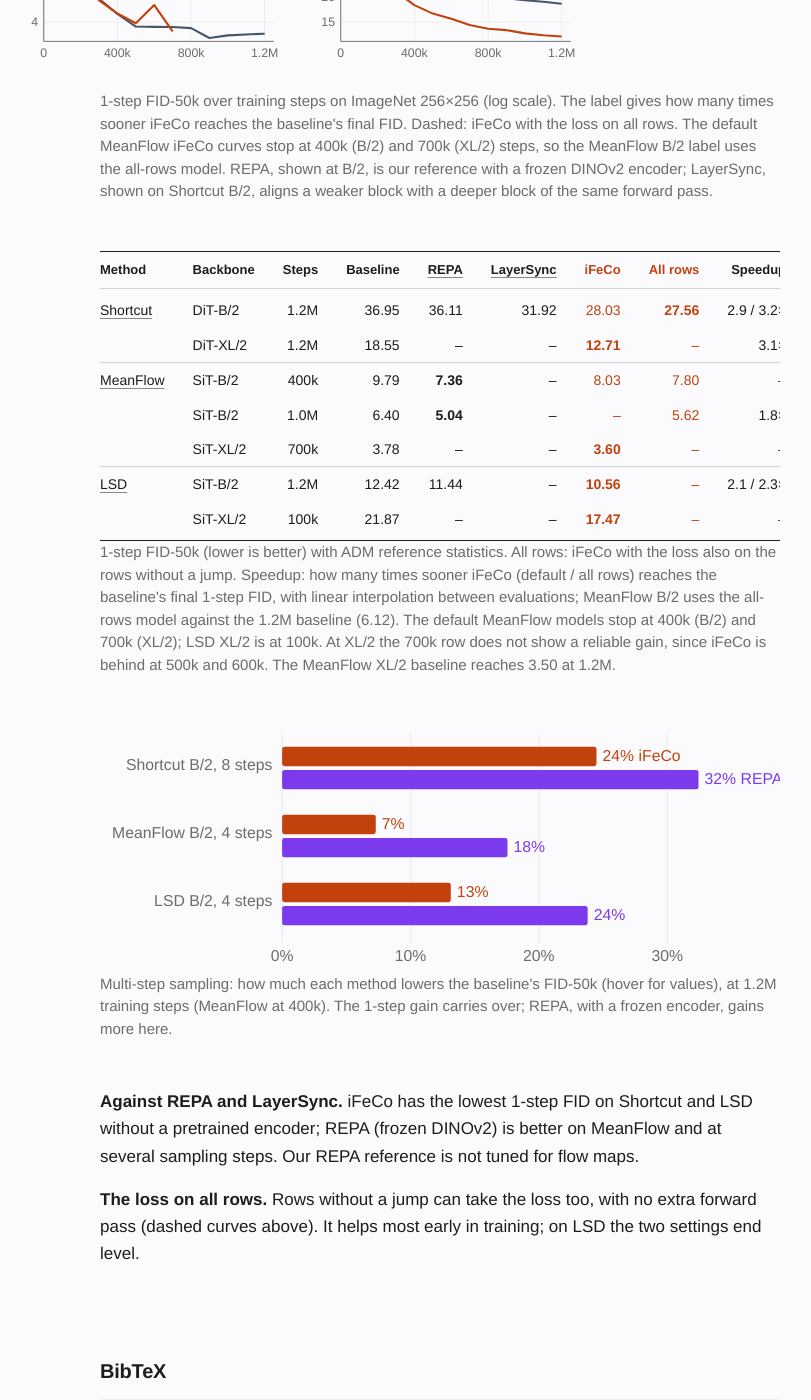
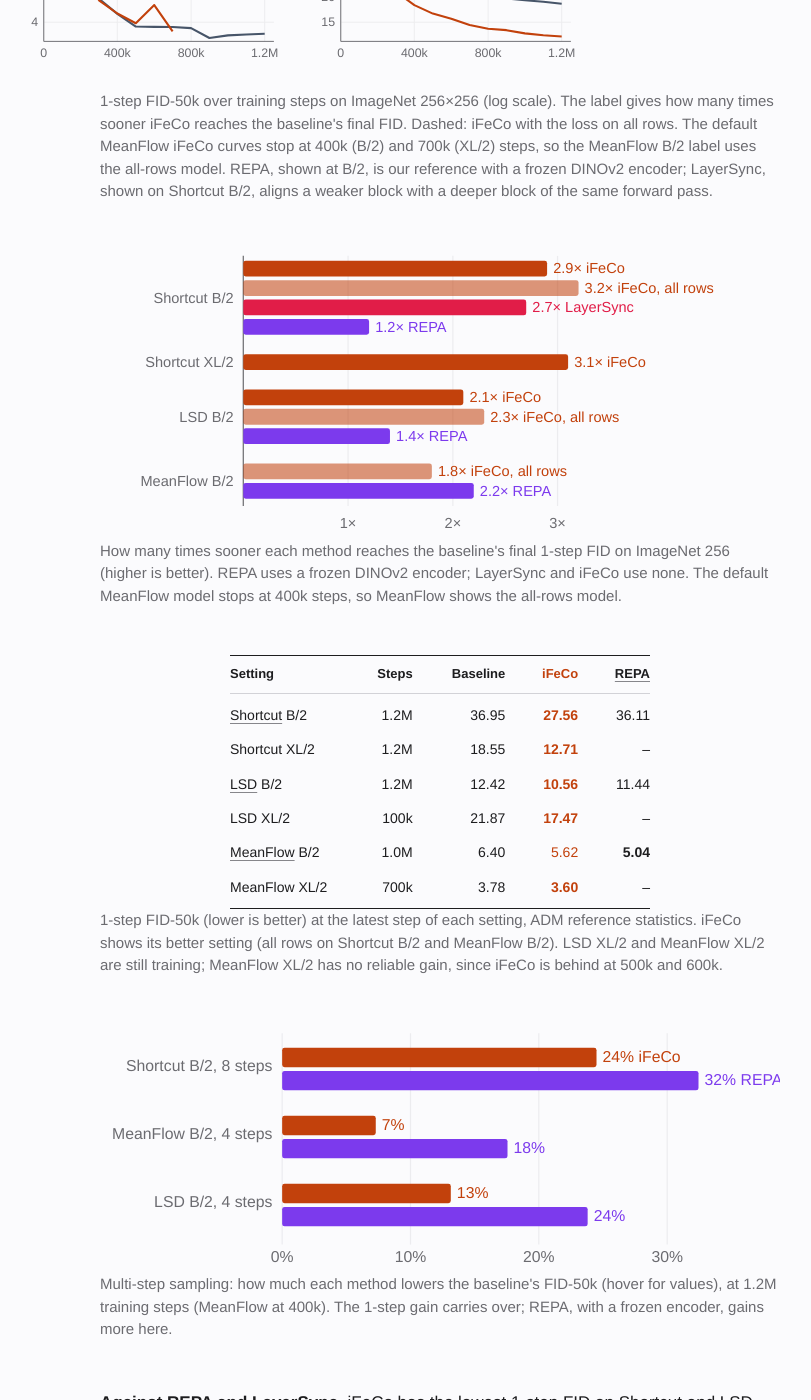
Before and after one commit to rabiulcste/rabiulcste.github.io, a Jekyll site: the page built from ifeco-flow-maps/index.html, in a window 1280 px wide and 1400 px high, scrolled down 4915 px. Shown: the whole window, without its empty margins (200-1011 px from the left). Built offline with Jekyll 4.4.1, drawn with Linux system fonts in a browser that asks for light colours.

Commit message:
iFeCo: speedup chart and slim results table

```diff
--- a/ifeco-flow-maps/index.html
+++ b/ifeco-flow-maps/index.html
@@ -72,7 +72,7 @@ bibtex: |
     /* Curves: log FID against training steps. Hover a point for its value. */
     .curve .ttl { font-weight: 600; }
     .curve .grid { stroke: var(--grid); } .curve .axis { stroke: var(--muted); } .curve .ax { font-size: 12px; fill: var(--muted); }
-    .curve .ln { fill: none; stroke-width: 2.2; stroke-linejoin: round; } .curve .ln.base { stroke: var(--sl); } .curve .ln.ours { stroke: var(--acc); } .curve .ln.repa { stroke: var(--rep); } .curve .ln.all { stroke: var(--acc); stroke-dasharray: 5 3.5; } .bars-ms .grid { stroke: var(--grid); } .bars-ms .bar-ours { fill: var(--acc); } .bars-ms .bar-rep { fill: var(--rep); } .bars-ms .bar-ours-t { fill: var(--acc); } .bars-ms .bar-rep-t { fill: var(--rep); } .curve .ln.lsync { stroke: var(--ls); stroke-width: 1.6; }
+    .curve .ln { fill: none; stroke-width: 2.2; stroke-linejoin: round; } .curve .ln.base { stroke: var(--sl); } .curve .ln.ours { stroke: var(--acc); } .curve .ln.repa { stroke: var(--rep); } .curve .ln.all { stroke: var(--acc); stroke-dasharray: 5 3.5; } .bars-ms .grid { stroke: var(--grid); } .bars-sp .grid { stroke: var(--grid); } .bars-sp .axis-b { stroke: var(--muted); } .bars-sp .b-ours { fill: var(--acc); } .bars-sp .b-all { fill: var(--acc); opacity: 0.55; } .bars-sp .b-rep { fill: var(--rep); } .bars-sp .b-lsync { fill: var(--ls); } .bars-sp .t-ours, .bars-sp .t-all { fill: var(--acc); } .bars-sp .t-rep { fill: var(--rep); } .bars-sp .t-lsync { fill: var(--ls); } .bars-sp .tick { font-size: 12px; } .bars-ms .bar-ours { fill: var(--acc); } .bars-ms .bar-rep { fill: var(--rep); } .bars-ms .bar-ours-t { fill: var(--acc); } .bars-ms .bar-rep-t { fill: var(--rep); } .curve .ln.lsync { stroke: var(--ls); stroke-width: 1.6; }
     .curve .pt { fill: transparent; } .curve .pt-g:hover .pt { fill: var(--text); r: 4; }
     .curve .spd { font-size: 14px; font-weight: 600; fill: var(--acc); }
     .curve .end { font-size: 13px; font-weight: 600; } .curve .end.base { fill: var(--sl); } .curve .end.ours { fill: var(--acc); }
@@ -886,23 +886,58 @@ bibtex: |
         </div>
         <figcaption>1-step FID-50k over training steps on ImageNet 256&times;256 (log scale). The label gives how many times sooner iFeCo reaches the baseline's final FID. Dashed: iFeCo with the loss on all rows. The default MeanFlow iFeCo curves stop at 400k (B/2) and 700k (XL/2) steps, so the MeanFlow B/2 label uses the all-rows model. REPA, shown at B/2, is our reference with a frozen DINOv2 encoder; LayerSync, shown on Shortcut B/2, aligns a weaker block with a deeper block of the same forward pass.</figcaption>
     </figure>
+    <figure class="fe-fig">
+<svg class="fs bars-sp" viewBox="0 0 560 238" role="img" aria-label="Training speedup to the baseline final 1-step FID. Shortcut B/2: iFeCo 2.9x, iFeCo, all rows 3.2x, LayerSync 2.7x, REPA 1.2x; Shortcut XL/2: iFeCo 3.1x; LSD B/2: iFeCo 2.1x, iFeCo, all rows 2.3x, REPA 1.4x; MeanFlow B/2: iFeCo, all rows 1.8x, REPA 2.2x.">
+<line class="grid" x1="204.3" y1="4" x2="204.3" y2="210"/>
+<text class="tick" x="204.3" y="228" text-anchor="middle">1&times;</text>
+<line class="grid" x1="290.6" y1="4" x2="290.6" y2="210"/>
+<text class="tick" x="290.6" y="228" text-anchor="middle">2&times;</text>
+<line class="grid" x1="376.8" y1="4" x2="376.8" y2="210"/>
+<text class="tick" x="376.8" y="228" text-anchor="middle">3&times;</text>
+<line class="axis-b" x1="118" y1="4" x2="118" y2="210"/>
+<text class="tick" x="110" y="42.5" text-anchor="end">Shortcut B/2</text>
+<g><title>iFeCo: 2.9&times; sooner</title><rect class="b-ours" x="118" y="8" width="250.2" height="13" rx="2"/></g>
+<text class="tick t-ours" x="373.2" y="18.5">2.9&times; iFeCo</text>
+<g><title>iFeCo, all rows: 3.2&times; sooner</title><rect class="b-all" x="118" y="24" width="276.1" height="13" rx="2"/></g>
+<text class="tick t-all" x="399.1" y="34.5">3.2&times; iFeCo, all rows</text>
+<g><title>LayerSync: 2.7&times; sooner</title><rect class="b-lsync" x="118" y="40" width="233.0" height="13" rx="2"/></g>
+<text class="tick t-lsync" x="356.0" y="50.5">2.7&times; LayerSync</text>
+<g><title>REPA: 1.2&times; sooner</title><rect class="b-rep" x="118" y="56" width="103.6" height="13" rx="2"/></g>
+<text class="tick t-rep" x="226.6" y="66.5">1.2&times; REPA</text>
+<text class="tick" x="110" y="95.5" text-anchor="end">Shortcut XL/2</text>
+<g><title>iFeCo: 3.1&times; sooner</title><rect class="b-ours" x="118" y="85" width="267.5" height="13" rx="2"/></g>
+<text class="tick t-ours" x="390.5" y="95.5">3.1&times; iFeCo</text>
+<text class="tick" x="110" y="140.5" text-anchor="end">LSD B/2</text>
+<g><title>iFeCo: 2.1&times; sooner</title><rect class="b-ours" x="118" y="114" width="181.2" height="13" rx="2"/></g>
+<text class="tick t-ours" x="304.2" y="124.5">2.1&times; iFeCo</text>
+<g><title>iFeCo, all rows: 2.3&times; sooner</title><rect class="b-all" x="118" y="130" width="198.4" height="13" rx="2"/></g>
+<text class="tick t-all" x="321.4" y="140.5">2.3&times; iFeCo, all rows</text>
+<g><title>REPA: 1.4&times; sooner</title><rect class="b-rep" x="118" y="146" width="120.8" height="13" rx="2"/></g>
+<text class="tick t-rep" x="243.8" y="156.5">1.4&times; REPA</text>
+<text class="tick" x="110" y="193.5" text-anchor="end">MeanFlow B/2</text>
+<g><title>iFeCo, all rows: 1.8&times; sooner</title><rect class="b-all" x="118" y="175" width="155.3" height="13" rx="2"/></g>
+<text class="tick t-all" x="278.3" y="185.5">1.8&times; iFeCo, all rows</text>
+<g><title>REPA: 2.2&times; sooner</title><rect class="b-rep" x="118" y="191" width="189.8" height="13" rx="2"/></g>
+<text class="tick t-rep" x="312.8" y="201.5">2.2&times; REPA</text>
+</svg>
+        <figcaption>How many times sooner each method reaches the baseline's final 1-step FID on ImageNet 256 (higher is better). REPA uses a frozen DINOv2 encoder; LayerSync and iFeCo use none. The default MeanFlow model stops at 400k steps, so MeanFlow shows the all-rows model.</figcaption>
+    </figure>
     <div class="table-wrap">
         <table>
             <thead>
-                <tr><th>Method</th><th class="l"><span class="fe-long">Backbone</span><span class="fe-short">Size</span></th><th class="fe-desk">Steps</th><th>Baseline</th><th><a href="https://arxiv.org/abs/2410.06940">REPA</a></th><th class="fe-desk"><a href="https://arxiv.org/abs/2510.12581">LayerSync</a></th><th class="ours">iFeCo</th><th class="ours">All rows</th><th>Speedup</th></tr>
+                <tr><th>Setting</th><th class="fe-desk">Steps</th><th>Baseline</th><th class="ours">iFeCo</th><th><a href="https://arxiv.org/abs/2410.06940">REPA</a></th></tr>
             </thead>
             <tbody>
-                <tr><td><a href="https://arxiv.org/abs/2410.12557">Shortcut</a></td><td class="l"><span class="fe-long">DiT-</span>B/2</td><td class="fe-desk">1.2M</td><td>36.95</td><td>36.11</td><td class="fe-desk">31.92</td><td class="ours">28.03</td><td class="ours"><strong>27.56</strong></td><td>2.9 / 3.2&times;</td></tr>
-                <tr><td></td><td class="l"><span class="fe-long">DiT-</span>XL/2</td><td class="fe-desk">1.2M</td><td>18.55</td><td>&ndash;</td><td class="fe-desk">&ndash;</td><td class="ours"><strong>12.71</strong></td><td class="ours">&ndash;</td><td>3.1&times;</td></tr>
-                <tr class="grp"><td><a href="https://arxiv.org/abs/2505.13447">MeanFlow</a></td><td class="l"><span class="fe-long">SiT-</span>B/2</td><td class="fe-desk">400k</td><td>9.79</td><td><strong>7.36</strong></td><td class="fe-desk">&ndash;</td><td class="ours">8.03</td><td class="ours">7.80</td><td>&ndash;</td></tr>
-                <tr><td></td><td class="l"><span class="fe-long">SiT-</span>B/2</td><td class="fe-desk">1.0M</td><td>6.40</td><td><strong>5.04</strong></td><td class="fe-desk">&ndash;</td><td class="ours">&ndash;</td><td class="ours">5.62</td><td>1.8&times;</td></tr>
-                <tr><td></td><td class="l"><span class="fe-long">SiT-</span>XL/2</td><td class="fe-desk">700k</td><td>3.78</td><td>&ndash;</td><td class="fe-desk">&ndash;</td><td class="ours"><strong>3.60</strong></td><td class="ours">&ndash;</td><td>&ndash;</td></tr>
-                <tr class="grp"><td><a href="https://arxiv.org/abs/2505.18825">LSD</a></td><td class="l"><span class="fe-long">SiT-</span>B/2</td><td class="fe-desk">1.2M</td><td>12.42</td><td>11.44</td><td class="fe-desk">&ndash;</td><td class="ours"><strong>10.56</strong></td><td class="ours">&ndash;</td><td>2.1 / 2.3&times;</td></tr>
-                <tr><td></td><td class="l"><span class="fe-long">SiT-</span>XL/2</td><td class="fe-desk">100k</td><td>21.87</td><td>&ndash;</td><td class="fe-desk">&ndash;</td><td class="ours"><strong>17.47</strong></td><td class="ours">&ndash;</td><td>&ndash;</td></tr>
+                <tr><td><a href="https://arxiv.org/abs/2410.12557">Shortcut</a> B/2</td><td class="fe-desk">1.2M</td><td>36.95</td><td class="ours"><strong>27.56</strong></td><td>36.11</td></tr>
+                <tr><td>Shortcut XL/2</td><td class="fe-desk">1.2M</td><td>18.55</td><td class="ours"><strong>12.71</strong></td><td>&ndash;</td></tr>
+                <tr><td><a href="https://arxiv.org/abs/2505.18825">LSD</a> B/2</td><td class="fe-desk">1.2M</td><td>12.42</td><td class="ours"><strong>10.56</strong></td><td>11.44</td></tr>
+                <tr><td>LSD XL/2</td><td class="fe-desk">100k</td><td>21.87</td><td class="ours"><strong>17.47</strong></td><td>&ndash;</td></tr>
+                <tr><td><a href="https://arxiv.org/abs/2505.13447">MeanFlow</a> B/2</td><td class="fe-desk">1.0M</td><td>6.40</td><td class="ours">5.62</td><td><strong>5.04</strong></td></tr>
+                <tr><td>MeanFlow XL/2</td><td class="fe-desk">700k</td><td>3.78</td><td class="ours"><strong>3.60</strong></td><td>&ndash;</td></tr>
             </tbody>
         </table>
     </div>
-    <p class="caption">1-step FID-50k (lower is better) with ADM reference statistics. All rows: iFeCo with the loss also on the rows without a jump. Speedup: how many times sooner iFeCo (default / all rows) reaches the baseline's final 1-step FID, with linear interpolation between evaluations; MeanFlow B/2 uses the all-rows model against the 1.2M baseline (6.12). The default MeanFlow models stop at 400k (B/2) and 700k (XL/2); LSD XL/2 is at 100k. At XL/2 the 700k row does not show a reliable gain, since iFeCo is behind at 500k and 600k. The MeanFlow XL/2 baseline reaches 3.50 at 1.2M.</p>
+    <p class="caption">1-step FID-50k (lower is better) at the latest step of each setting, ADM reference statistics. iFeCo shows its better setting (all rows on Shortcut B/2 and MeanFlow B/2). LSD XL/2 and MeanFlow XL/2 are still training; MeanFlow XL/2 has no reliable gain, since iFeCo is behind at 500k and 600k.</p>
     <figure class="fe-fig">
 <svg class="fs bars-ms" viewBox="0 0 560 218" role="img" aria-label="Multi-step FID reduction against the baseline. Shortcut B/2, 8 steps: iFeCo 24%, REPA 32%; MeanFlow B/2, 4 steps: iFeCo 7%, REPA 18%; LSD B/2, 4 steps: iFeCo 13%, REPA 24%.">
 <line class="grid" x1="150.0" y1="20" x2="150.0" y2="194"/>
```
